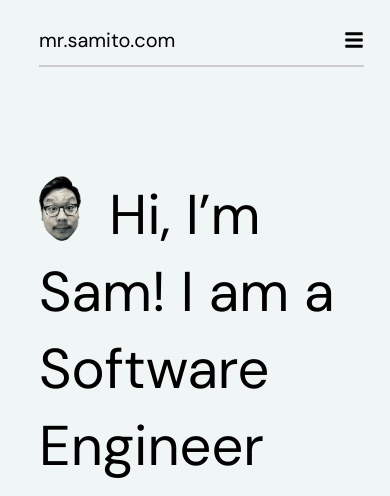
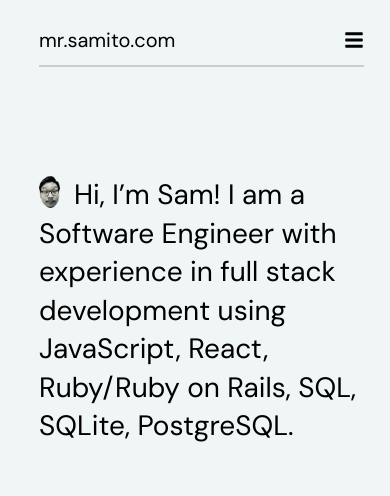
Before and after one commit to itosam/portfolio, a React (Create React App) app: page / in a window 390 px wide. Shown: the top 496 px of the page. Built offline with nearby package versions, Linux system fonts and the light colour scheme.

Commit message:
updated intro font size for mobile view/ added meta tag updates

```diff
--- a/public/index.html
+++ b/public/index.html
@@ -7,7 +7,7 @@
       name="description"
       content="mrsamito.com This is a personal/portfolio website for Sam Ito. Sam Ito is a Software Engineer with experience in full-stack development."
     />
-    <meta name='keywords' content='react,meta,document,html, tailwindcss,osamu ito,sam ito,osamu,sam,ito' />
+    <meta name='keywords' content='react,meta,document,html, tailwindcss, mrsamito, mr.samito, samito, osamu ito,sam ito,osamu,sam,ito' />
     <title>Sam Ito</title>
 <link rel="preconnect" href="https://fonts.googleapis.com">
 <link rel="preconnect" href="https://fonts.gstatic.com" crossorigin>
--- a/src/components/Intro.jsx
+++ b/src/components/Intro.jsx
@@ -4,7 +4,7 @@
 
   return (
     <div className="flex justify-left flex-col text-left pt-[7rem] pb-[7rem] ">
-      <p className=" intro flex-wrap text-[3.5em] leading-snug xl:max-w-[80%] mt-6 mb-6 font-DMSans">
+      <p className=" intro flex-wrap text-[1.75rem] sm:text-[3.5rem] leading-snug xl:max-w-[80%] mt-6 mb-6 font-DMSans">
         <motion.img
           whileHover={{ scale: 3 }}
           src="./assets/face.png"
```
